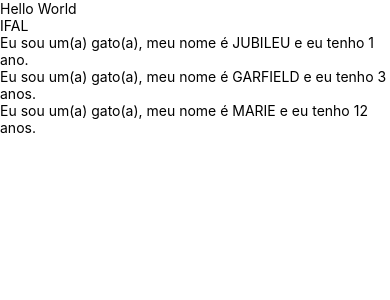
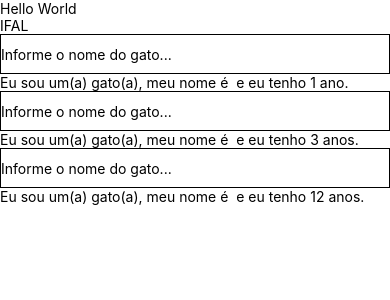
Before and after one commit to glauberferreira/projeto-reactnative, a React Native app: screen / in a window 390 px wide. Shown: the top 300 px of the page. Built offline with nearby package versions, Linux system fonts and the light colour scheme.

Commit message:
adiciona um TextInput nome no componente Gato

```diff
--- a/App.js
+++ b/App.js
@@ -1,19 +1,32 @@
-import { Text } from 'react-native';
+import { useState } from 'react';
+import { Text, TextInput } from 'react-native';
 
 const MyApp = () => {
   return (
     <>
       <Text>Hello World</Text>
       <Text>IFAL</Text>
-      <Gato nome="Jubileu" idade={1}/>
-      <Gato nome="Garfield" idade={3}/>
-      <Gato nome="Marie" idade={12}/>
+      <Gato idade={1}/>
+      <Gato idade={3}/>
+      <Gato idade={12}/>
     </>
   )
 }
 
-const Gato = ({nome, idade}) => {
-  return <Text>Eu sou um(a) gato(a), meu nome é {nome.toUpperCase()} e eu tenho {idade} {idade === 1 ? "ano" : "anos"}.</Text>
+const Gato = ({idade}) => {
+  const [nome, setNome] = useState('');
+
+  return (
+    <>
+      <TextInput
+        onChangeText={(texto) => setNome(texto)}
+        defaultValue={nome}
+        placeholder='Informe o nome do gato...'
+        style={{borderWidth: 1, height: 40}}
+      />
+      <Text>Eu sou um(a) gato(a), meu nome é {nome.toUpperCase()} e eu tenho {idade} {idade === 1 ? "ano" : "anos"}.</Text>
+    </>
+  );
 }
 
 export default MyApp;
```
